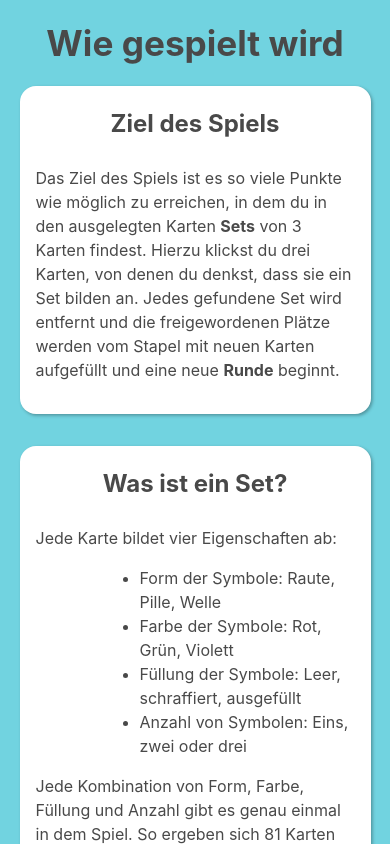
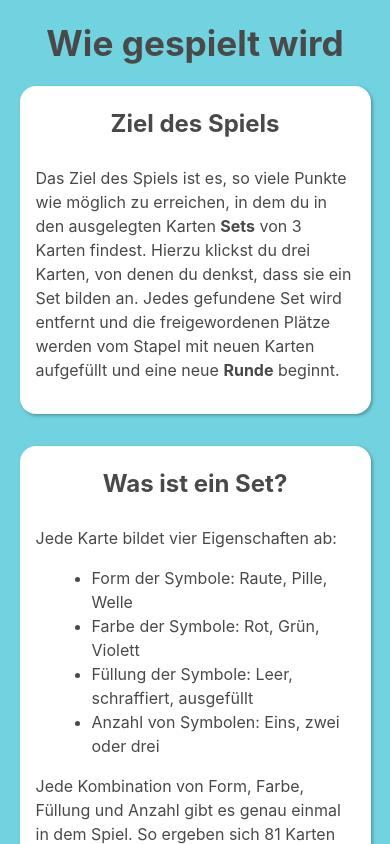
Before and after one commit to smoli/settomat, a Vue app: page /#/how in a window 390 px wide. Shown: the top 844 px of the page. Built offline with nearby package versions, Linux system fonts and the light colour scheme; what mersennetwister would draw is missing.

Commit message:
Fix display of howto on mobile

```diff
--- a/src/components/Howto.vue
+++ b/src/components/Howto.vue
@@ -5,7 +5,7 @@
 
         <h2>Ziel des Spiels</h2>
         <p>
-            Das Ziel des Spiels ist es so viele Punkte wie möglich zu erreichen, in dem du in den ausgelegten Karten
+            Das Ziel des Spiels ist es, so viele Punkte wie möglich zu erreichen, in dem du in den ausgelegten Karten
             <b>Sets</b> von 3 Karten findest. Hierzu klickst
             du drei Karten, von denen du denkst, dass sie ein Set bilden an. Jedes gefundene Set wird entfernt und die
             freigewordenen Plätze werden vom Stapel mit neuen Karten aufgefüllt und eine neue
@@ -231,7 +231,7 @@ div.cards p {
 }
 
 ul {
-    margin-left: 4em;
+    margin-left: 2em;
 }
 
 li {
@@ -246,6 +246,9 @@ li {
     section {
         max-width: 90vw;
     }
+    ul {
+        margin-left: 1em;
+    }
 }
 
 </style>
```
